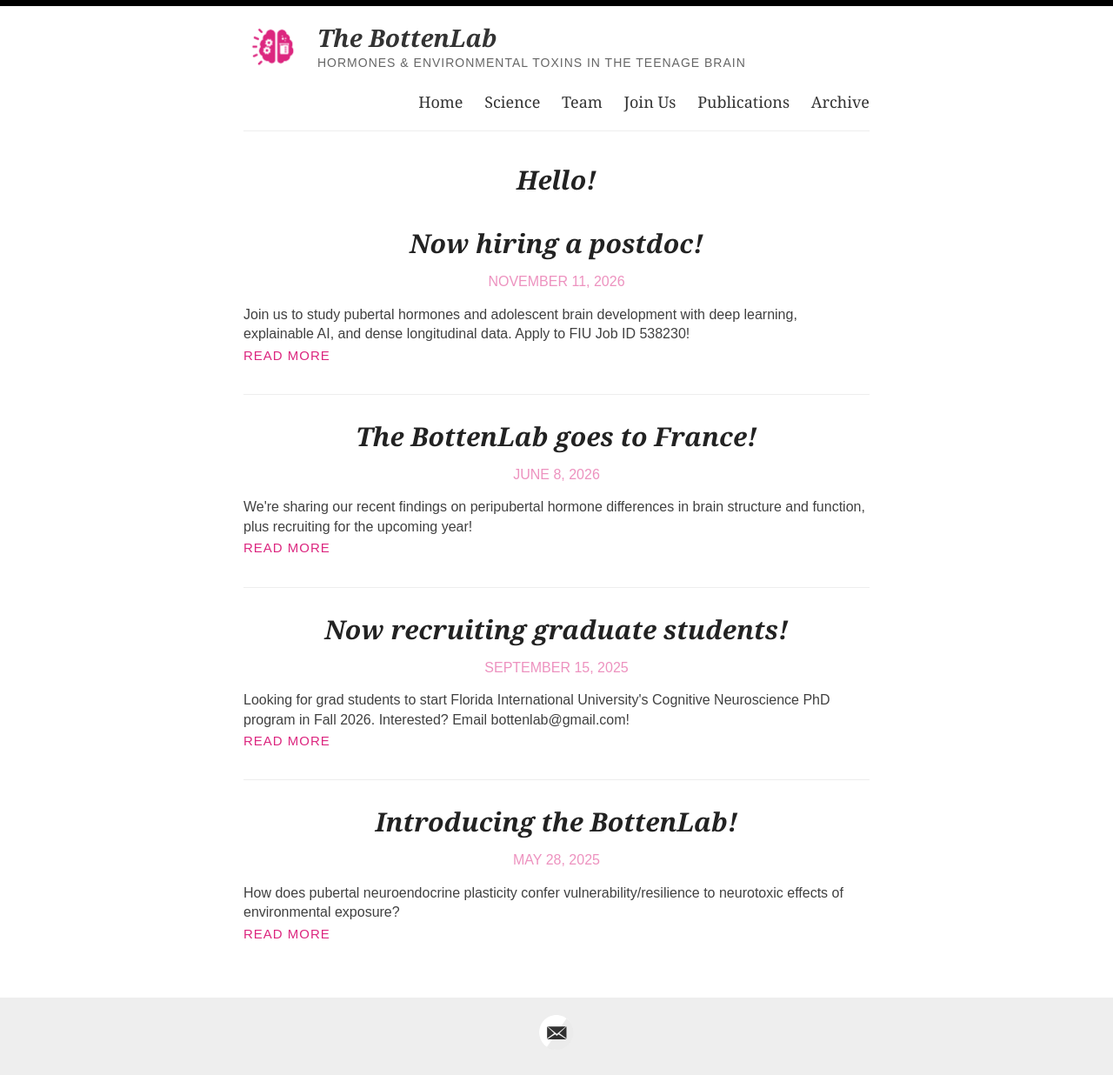
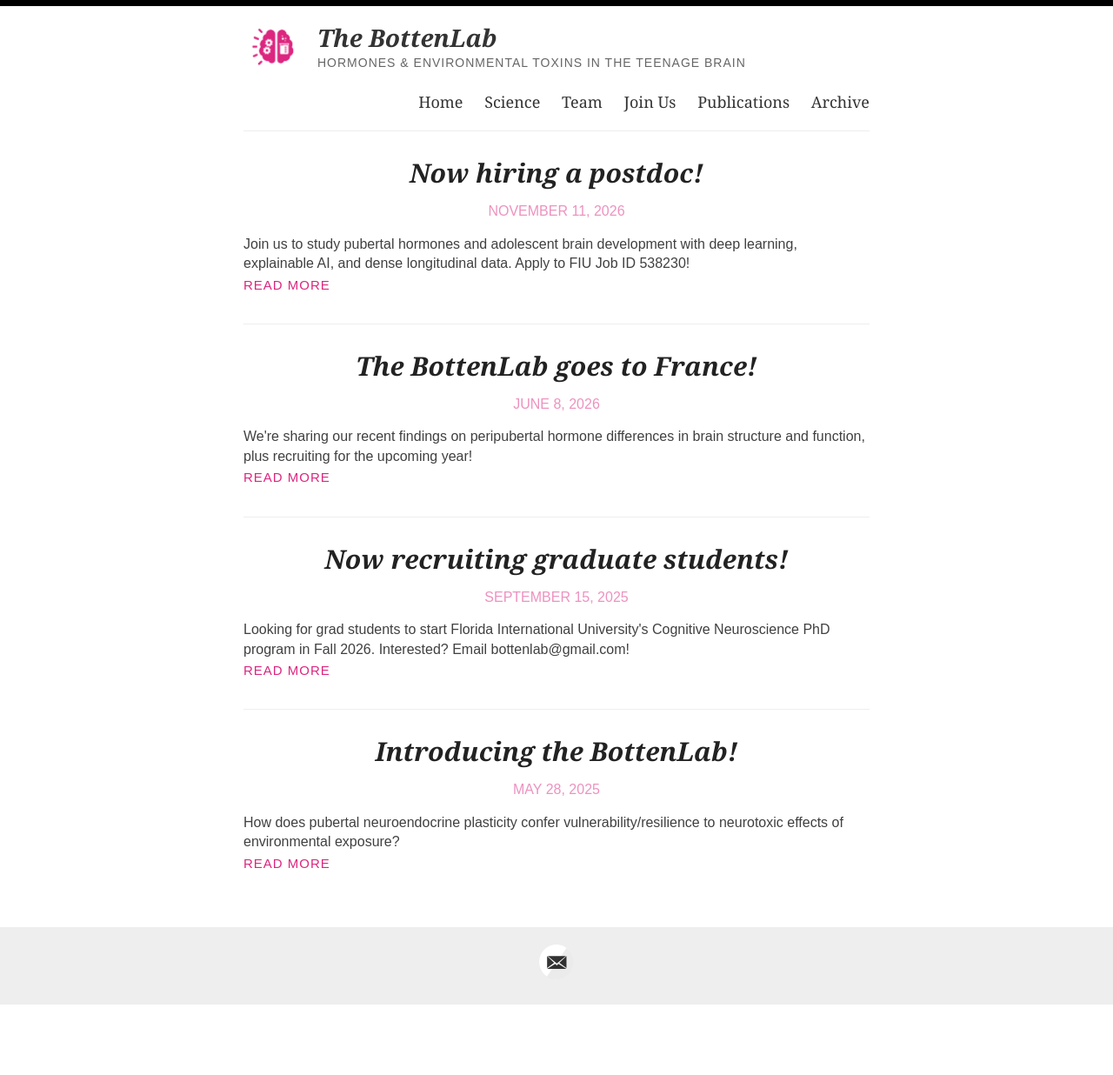
Before and after one commit to Bottenlab/bottenlab.github.io, a Jekyll site: the page built from index.html, in a window 1280 px wide. Shown: the whole page at 87% size. Built offline with Jekyll 4.4.1, drawn with Linux system fonts in a browser that asks for light colours; some web fonts are replaced; the list of posts is cut into pages by our own code; after the commit the page ends 1155 px from its top, so only the background shows below that.

Commit message:
yeet the weird "Hello!"

```diff
--- a/_layouts/default.html
+++ b/_layouts/default.html
@@ -38,11 +38,6 @@
           </header>
         </div>
       </div>
-
-      <div>
-        <h1>Hello!</h1>
-      </div>
-
       <div class="wrapper-main">
         <div id="main" role="main" class="container">
           {{ content }}
```
